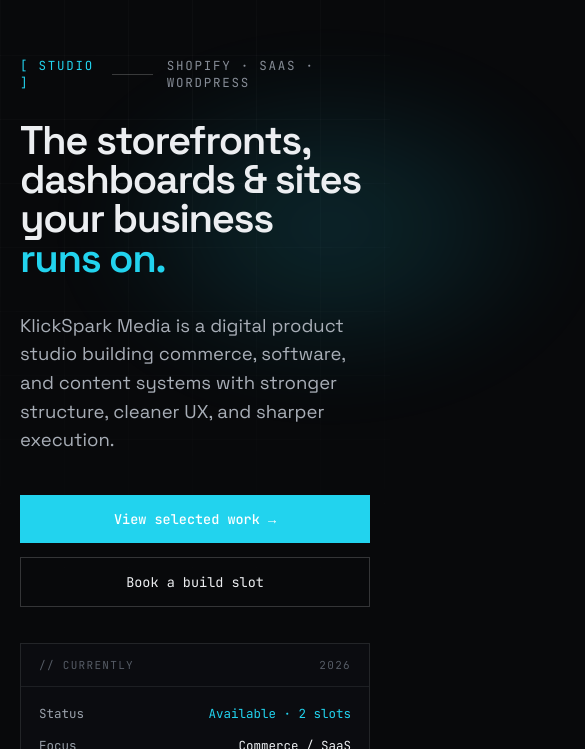
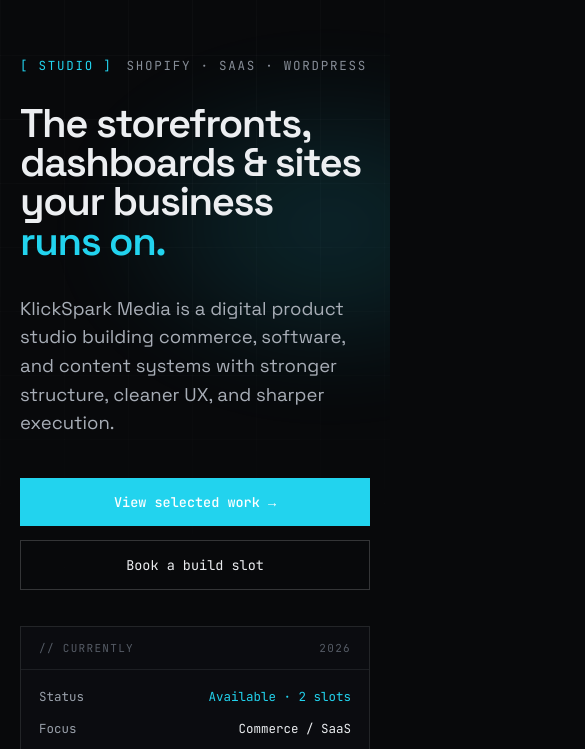
Before and after one commit to roldens17/klickspark-homepage, a plain HTML site: page index.html in a window 390 px wide. Shown: the part 73-822 px from the top of the page, 585 px wide, since content can reach past the window. Drawn offline with Linux system fonts and the light colour scheme.

Commit message:
Fix mobile horizontal overflow and kicker wrapping
- Add overflow-x: hidden to html element (belt-and-suspenders with body)
- Add overflow: hidden to .hero to clip the absolute-positioned accent blob
- Add flex-wrap: wrap + white-space: nowrap on kicker .accent spans so
  [studio] never breaks mid-word on narrow screens
- Hide kicker hairline at ≤460px to give label text more room
- Clean up JS (remove redundant nav hover listeners)

Co-Authored-By: Claude Sonnet 4.6 <noreply@anthropic.com>

```diff
--- a/styles.css
+++ b/styles.css
@@ -30,6 +30,7 @@
 html {
   scroll-behavior: smooth;
   -webkit-text-size-adjust: 100%;
+  overflow-x: hidden;
 }
 
 body {
@@ -83,8 +84,11 @@ h1, h2, h3 { font-weight: 600; }
   color: #868D97;
   display: flex;
   align-items: center;
+  flex-wrap: wrap;
   gap: 14px;
 }
+
+.kicker .accent { white-space: nowrap; }
 
 .hero__kicker.kicker { letter-spacing: 0.14em; }
 
@@ -234,6 +238,7 @@ h1, h2, h3 { font-weight: 600; }
    ============================================================ */
 .hero {
   padding: 96px 32px 56px;
+  overflow: hidden;
 }
 
 .hero__blob {
@@ -877,4 +882,8 @@ h1, h2, h3 { font-weight: 600; }
   .contact__cta {
     flex-direction: column;
   }
+  /* Hide the hairline separator in the hero kicker — too wide at 375px */
+  .hero__kicker .kicker-line {
+    display: none;
+  }
 }
```
